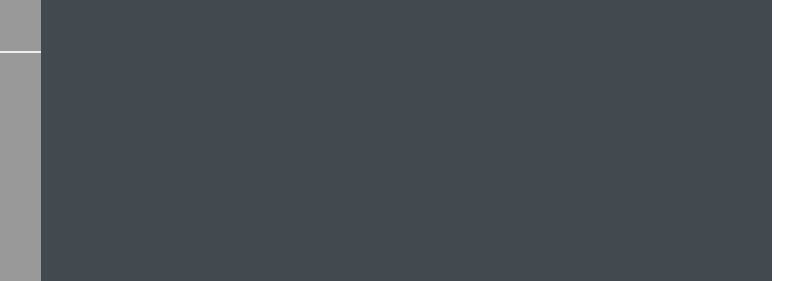
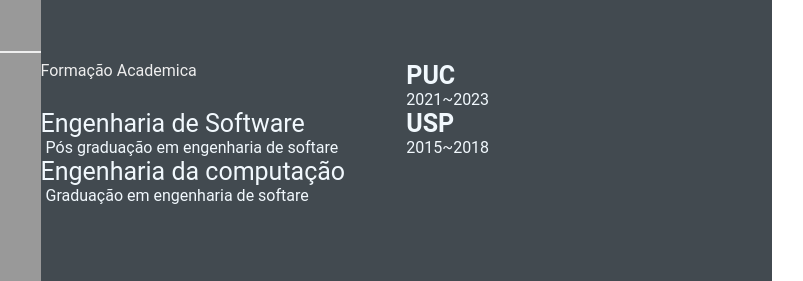
Before and after one commit to AfoxPolo/jornadaEBAC, a plain HTML site: page index.html in a window 1280 px wide. Shown: the part 368-649 px from the top of the page, 380-1183 px from the left. Drawn offline with Linux system fonts and the light colour scheme.

Commit message:
feature: adicionando informacoes de encino (#4)

```diff
--- a/index.html
+++ b/index.html
@@ -72,6 +72,28 @@
                         </div>
                     </div>
                 </section>
+                <section class="education gap">
+                    <div class="education-contents">
+                        <div class="right-title">Formação Academica</div>
+                        <div class="education-left">
+                            <p class="education-school-name">PUC</p>
+                            <p class="education-time-period">2021~2023</p>
+                        </div>
+                        <div class="education-right">
+                            <p class="education-subject">Engenharia de Software</p>
+                            <p class="education-desc">Pós graduação em engenharia de softare</p>
+                        </div>
+
+                        <div class="education-left">
+                            <p class="education-school-name">USP</p>
+                            <p class="education-time-period">2015~2018</p>
+                        </div>
+                        <div class="education-right">
+                            <p class="education-subject">Engenharia da computação</p>
+                            <p class="education-desc">Graduação em engenharia de softare</p>
+                        </div>
+                    </div>
+                </section>
             </section>
         </main>
     </body>
```
